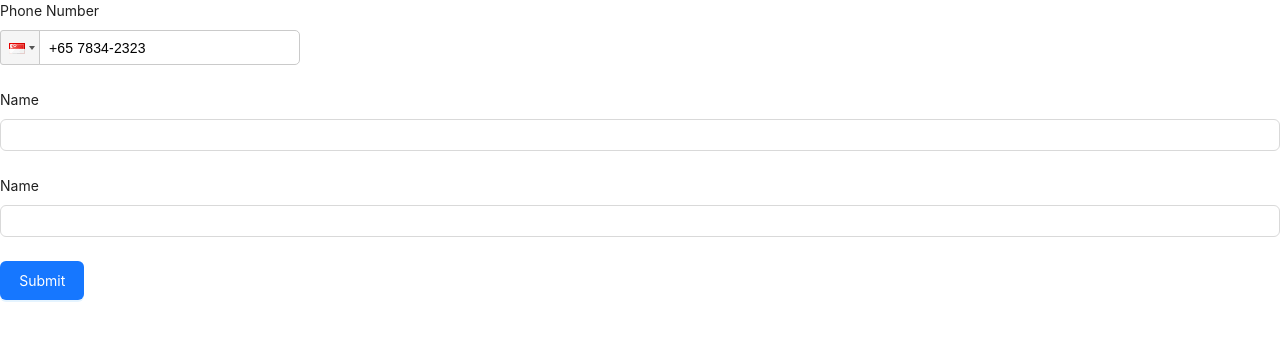
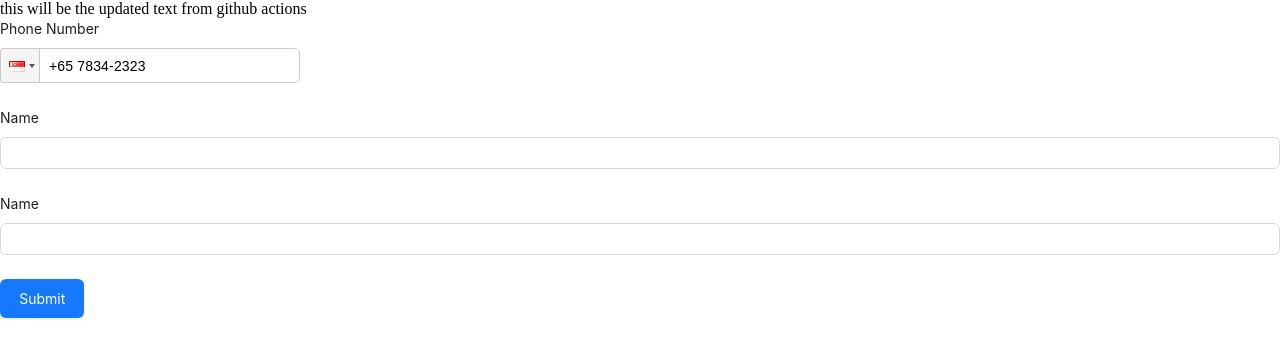
Before and after one commit to zphtet/antd-timetable, a React (Vite) app: page / in a window 1280 px wide. Shown: the top 358 px of the page. Built offline with nearby package versions, Linux system fonts and the light colour scheme.

Commit message:
update text

```diff
--- a/src/App.tsx
+++ b/src/App.tsx
@@ -88,6 +88,7 @@ const App = () => {
 
       <div>
         {/* <TestComponent /> */}
+        <p>this will be the updated text from github actions</p>
         <Form
           layout="vertical"
           initialValues={{
```
